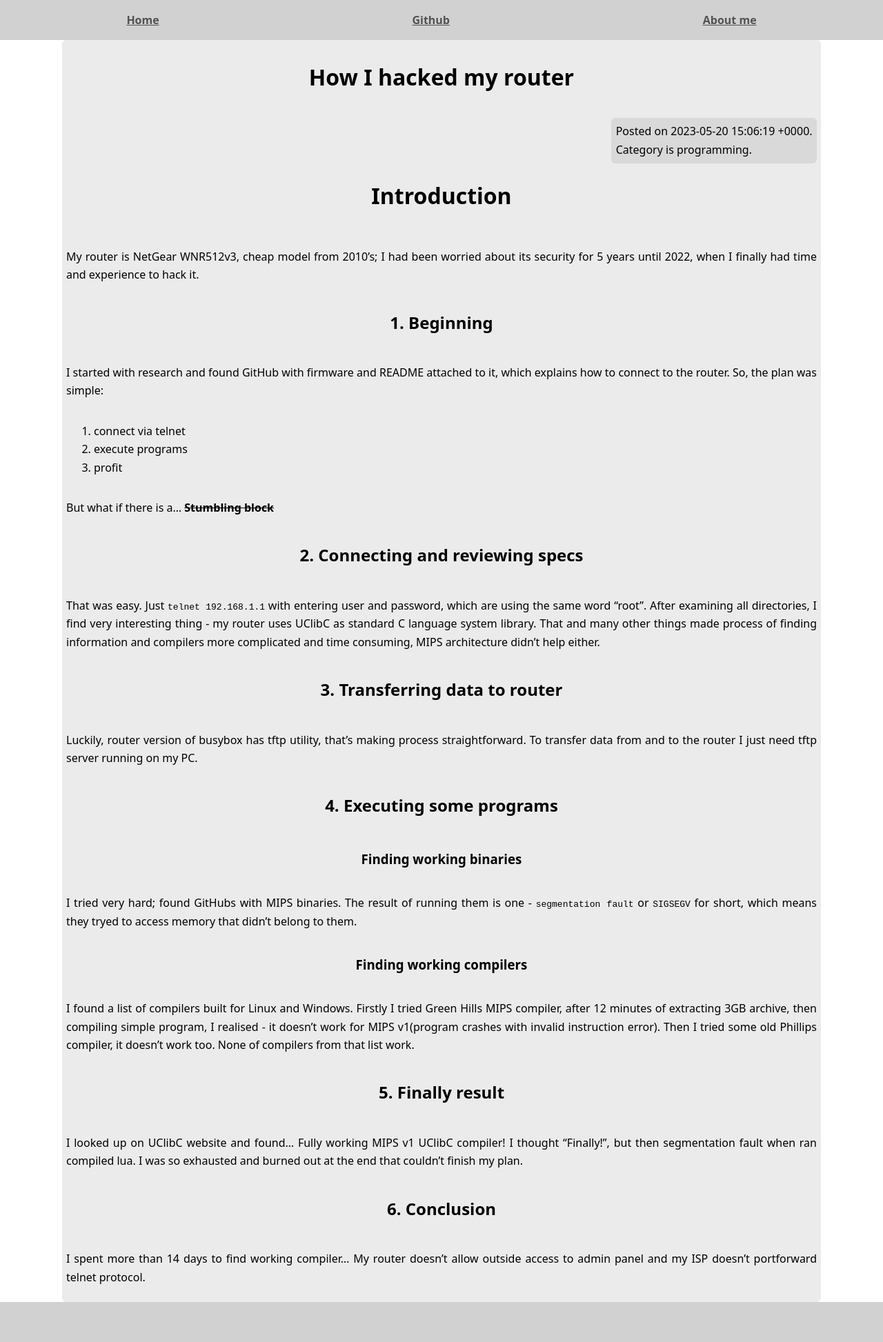
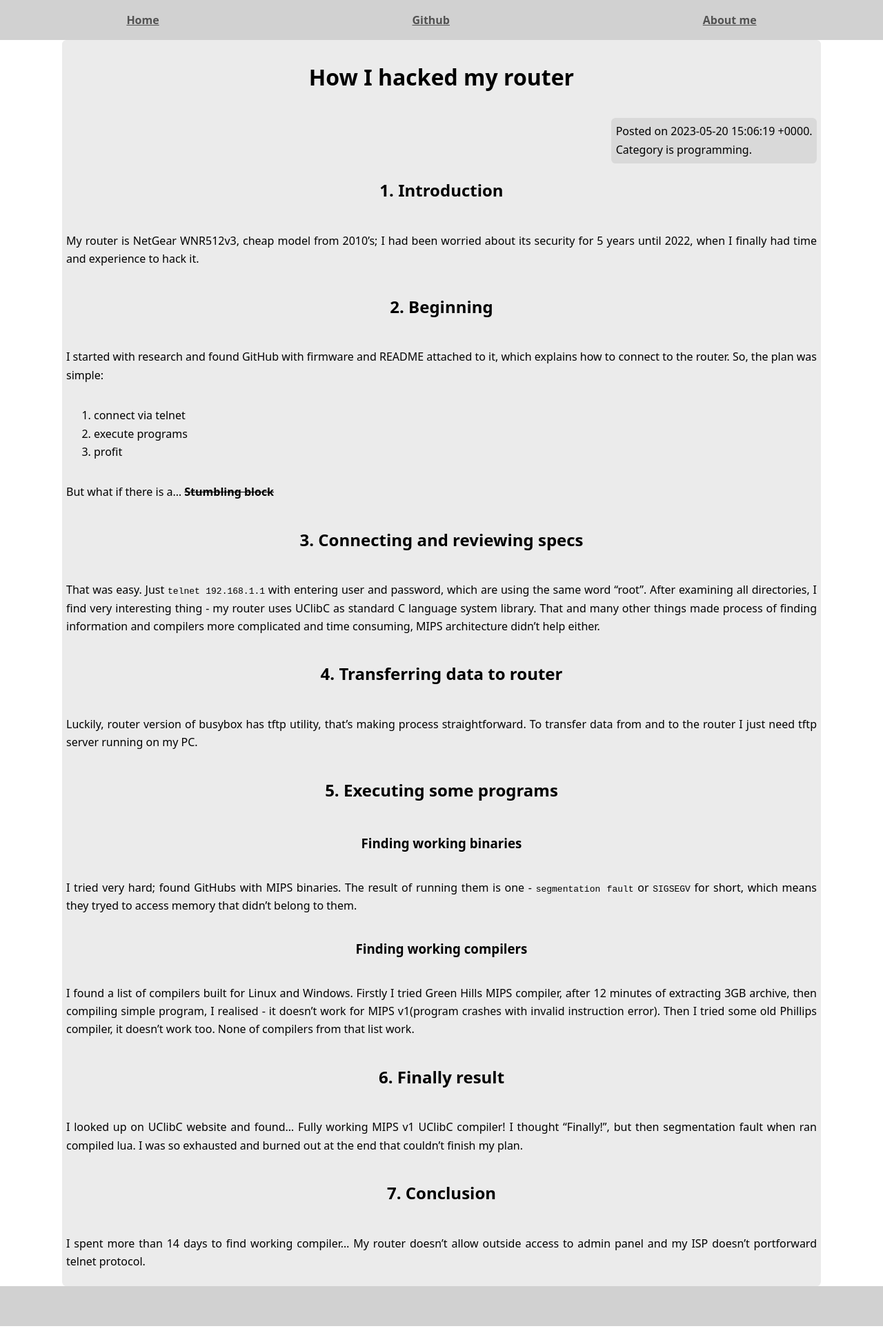
Before and after one commit to Foxelyss/Foxelyss.github.io, a Jekyll site: the page built from _posts/2023-05-20-hacking-my-own-router.md, in a window 1280 px wide. Shown: the whole page at 69% size. Built offline with Jekyll 4.4.1, drawn with Linux system fonts in a browser that asks for light colours; after the commit the page ends 1923 px from its top, so only the background shows below that.

Commit message:
fix typo

```diff
--- a/_layouts/home.html
+++ b/_layouts/home.html
@@ -8,7 +8,7 @@
     <content class="columnContainer roundedBorder">
       {{content}}
 
-      <h3>Posts</h3>
+      <h1>Posts</h1>
 
       {% include postsList.html %}
     </content>
--- a/_posts/2023-05-20-hacking-my-own-router.md
+++ b/_posts/2023-05-20-hacking-my-own-router.md
@@ -5,7 +5,7 @@
 categories: programming
 ---
 
-# Introduction
+## Introduction
 
 My router is NetGear WNR512v3, cheap model from 2010's; I had been worried about its security for 5 years until 2022, when I finally had time and experience to hack it.
 
```
